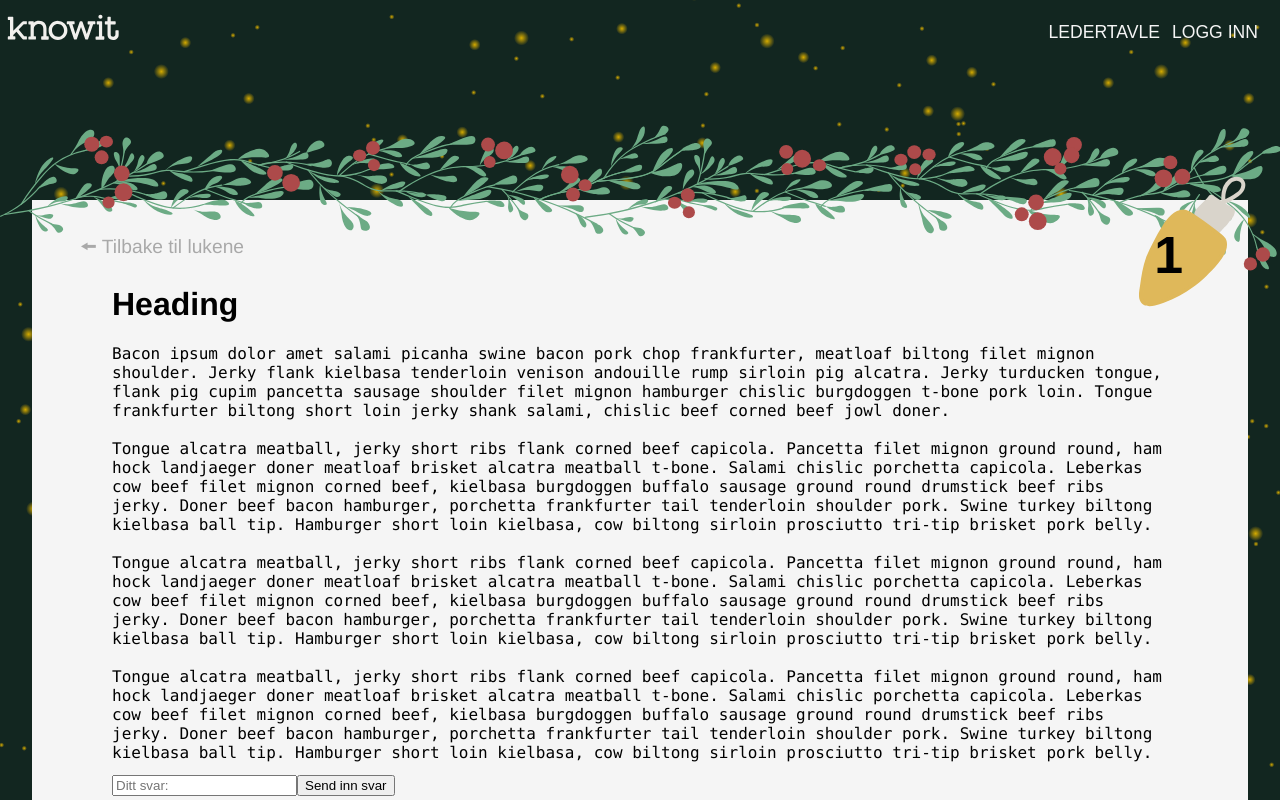
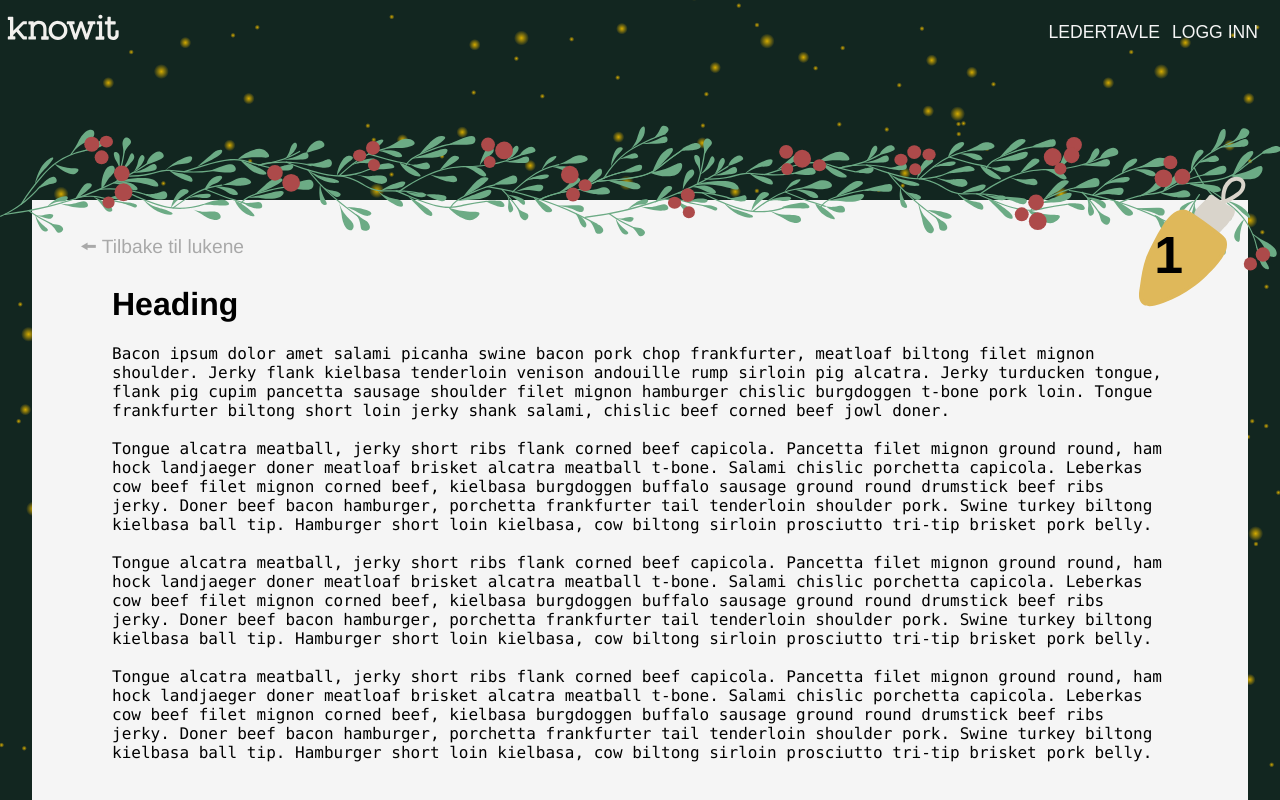
Before and after one commit to knowit/julekalender_frontend, a React (Create React App) app: page /luke/1 in a window 1280 px wide. Built offline with nearby package versions, Linux system fonts and the light colour scheme.

Commit message:
path fix, some css

```diff
--- a/package.json
+++ b/package.json
@@ -2,7 +2,7 @@
   "name": "julelalender_react",
   "version": "0.1.0",
   "private": true,
-  "homepage": "/julekalender_frontend",
+  "homepage": "",
   "dependencies": {
     "@auth0/auth0-react": "^1.1.0",
     "@testing-library/jest-dom": "^4.2.4",
--- a/src/components/Door.css
+++ b/src/components/Door.css
@@ -36,7 +36,7 @@
     margin-left: -2rem;
 }
 
-.door{
+.Door{
     background-color: whitesmoke;
     color: black;
     padding-top: 2rem;
@@ -46,6 +46,11 @@
     margin: 0 2rem 0 2rem;
 }
 
-.door pre {
+.Door pre {
     white-space: pre-wrap;
 }
+
+.Door form {
+    margin-top: 3rem;
+    text-align: center;
+}
--- a/src/components/Door.tsx
+++ b/src/components/Door.tsx
@@ -25,7 +25,7 @@ const Door = () => {
         <div className="BorderWrapper">
         <Border className="Border" />
         </div>
-        <div className="door">
+        <div className="Door">
             <Link className="BackButton" to="/">🠘 Tilbake til lukene</Link>
 
             <ReactMarkdown>{markdown}</ReactMarkdown>
--- a/src/components/Footer.css
+++ b/src/components/Footer.css
@@ -2,7 +2,6 @@ footer {
   margin: auto;
   max-width: 40rem;
   text-align: center;
-  /*text-shadow: rgba(18, 38, 32, 1) 0 0 50px, rgba(18, 38, 32, 1) 0 0 40px, rgba(18, 38, 32, 1) 0 0 30px, rgba(18, 38, 32, 1) 0 0 15px;*/
 }
 
 #social {
```
